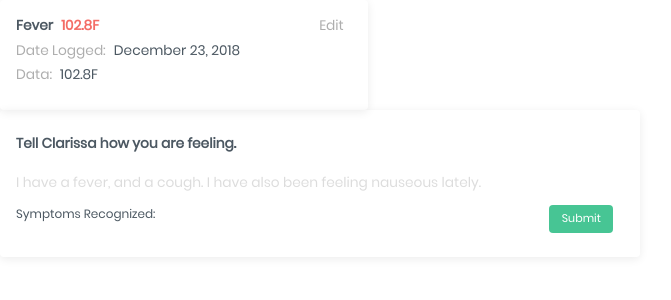
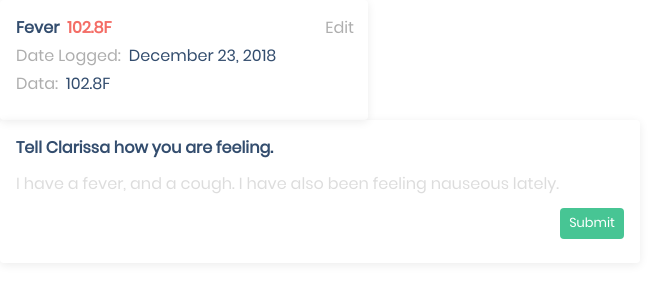
Before and after one commit to clarissa-ai/clarissa-web-frontend, a React (Create React App) app: page /preview in a window 1280 px wide. Shown: the top 300 px of the page, without its empty margins (0-671 px from the left). Built offline with nearby package versions, Linux system fonts and the light colour scheme; no server answers; a web font is replaced by a local one.

Commit message:
Reversed changes to MUI theme, converted all components to functional components, removed CSS styling, removed line break rule in ESLint

```diff
--- a/src/App.css
+++ b/src/App.css
@@ -49,10 +49,3 @@
     transform: rotate(360deg);
   }
 }
-
-.symptomCard {
-  width: '30em';
-  background: '#FFFFFF';
-  box-shadow: '0px 2px 10px rgba(0, 0, 0, 0.08)';
-  border-radius: '4px';
-}
--- a/src/App.jsx
+++ b/src/App.jsx
@@ -29,7 +29,7 @@ let theme = createMuiTheme({
             contrastText: contrastText,
         },
         info: {
-            main: '#2C3C56',
+            main: '#7064D0',
             contrastText: contrastText,
         },
         success: {
@@ -38,13 +38,12 @@ let theme = createMuiTheme({
         },
         background: '#F5F8FF',
         text: {
-            primary: '#AEAEAE',
-            secondary: '#4C5862',
+            primary: '#FEAD18',
+            secondary: '#47C594',
         },
     },
     typography: {
         fontFamily: 'Poppins',
-        fontSize: 12,
     },
 });
 theme = responsiveFontSizes(theme);
--- a/src/components/dashboard/SymptomCard.jsx
+++ b/src/components/dashboard/SymptomCard.jsx
@@ -1,18 +1,25 @@
 import React from 'react';
-import {Box, Card, Typography, Grid, CardContent} from '@material-ui/core';
+import {Box, Card, Typography, Grid, CardContent, useTheme, makeStyles} from '@material-ui/core';
 import {withStyles} from '@material-ui/core/styles';
 import PropTypes from 'prop-types';
 
-const styles = {
+const useStyles = makeStyles((theme) => ({
     symptomCard: {
         boxShadow: '0px 2px 10px rgba(0, 0, 0, 0.08)',
         width: '23em',
     },
-};
+    heading: {
+        color: '#334D6E',
+    },
+    cardLabel: {
+        color: '#AEAEAE',
+    },
+    content: {
+        color: '#334D6E',
+    },
+}));
 
-class SymptomCard extends React.Component {
-    constructor(props) {
-        super(props);
+const SymptomCard = (props) => {
     SymptomCard.propTypes = {
         symptom: PropTypes.string.isRequired,
         severity: PropTypes.string.isRequired,
@@ -21,27 +28,25 @@ class SymptomCard extends React.Component {
         year: PropTypes.string.isRequired,
         data: PropTypes.string.isRequired,
     };
-    }
-    render() {
-        const {classes} = this.props;
+    const theme = useTheme();
+    const classes = useStyles();
     return <Card className={classes.symptomCard}>
         <CardContent>
             <Grid container direction="row" spacing={1}>
-                    <Grid item xs={1.5}><Typography color='textSecondary'><Box fontWeight="fontWeightBold">{this.props.symptom}Fever</Box></Typography></Grid>
-                    <Grid item xs={9}><Typography color='error'><Box fontWeight="fontWeightBold">{this.props.severity}102.8F</Box></Typography></Grid>
-                    <Grid item xs={1}><Typography color='textPrimary'><Box fontWeight={500}>{this.props.severity}Edit</Box></Typography></Grid>
+                <Grid item xs={1.5}><Typography className={classes.heading}><Box fontWeight="fontWeightBold">{props.symptom}Fever</Box></Typography></Grid>
+                <Grid item xs={9}><Typography color='error'><Box fontWeight="fontWeightBold">{props.severity}102.8F</Box></Typography></Grid>
+                <Grid item xs={1}><Typography className={classes.cardLabel}><Box fontWeight={500}>Edit</Box></Typography></Grid>
             </Grid>
             <Grid container direction="row" spacing={1}>
-                    <Grid item><Typography>Date Logged: </Typography></Grid>
-                    <Grid item><Typography color='textSecondary'>{this.props.month} {this.props.day} {this.props.year} December 23, 2018</Typography></Grid>
+                <Grid item><Typography className={classes.cardLabel}>Date Logged: </Typography></Grid>
+                <Grid item><Typography className={classes.content}>{props.month} {props.day} {props.year} December 23, 2018</Typography></Grid>
             </Grid>
             <Grid container direction="row" spacing={1}>
-                    <Grid item><Typography color='textPrimary' className={classes.heading}>Data: {this.props.data} </Typography></Grid>
-                    <Grid item><Typography color='textSecondary'>102.8F</Typography></Grid>
+                <Grid item><Typography className={classes.cardLabel}>Data: {props.data} </Typography></Grid>
+                <Grid item><Typography className={classes.content}>102.8F</Typography></Grid>
             </Grid>
         </CardContent>
     </Card>;
 }
-}
 
-export default withStyles(styles)(SymptomCard);
+export default SymptomCard;
--- a/src/components/dashboard/SymptomLog.jsx
+++ b/src/components/dashboard/SymptomLog.jsx
@@ -1,43 +1,48 @@
 import React from 'react';
-import {Button, Box, Card, Typography, Grid, CardContent} from '@material-ui/core';
-import {withStyles} from '@material-ui/core/styles';
+import {Button, Box, Card, Typography, Grid, CardContent, makeStyles} from '@material-ui/core';
 import InputBase from '@material-ui/core/InputBase';
 
-const styles = {
+const useStyles = makeStyles((theme) => ({
     container: {
         boxShadow: '0px 2px 10px rgba(0, 0, 0, 0.08)',
         width: '40em',
     },
     textInput: {
         margin: '1em 0',
+        color: '#AEAEAE',
     },
     submitBtn: {
         backgroundColor: '#47C594',
         color: '#fff',
-        textTransform: "none",
+        textTransform: 'none',
     },
-};
+    heading: {
+        fontFamily: 'Poppins',
+        color: '#334D6E',
+        fontWeight: 'bold',
+    }
+}));
 
-class SymptomLog extends React.Component {
-    render() {
-        const {classes} = this.props;
-        return <div>
+const SymptomLog = (props) => {
+    const classes = useStyles();
+    return (<div>
         <Card className={classes.container}>
             <CardContent>
-                    <Typography color='textSecondary'><Box fontWeight="fontWeightBold" marginTop={1} marginBottom={1}>Tell Clarissa how you are feeling.</Box></Typography>
+                {/* Heading */}
+                <Typography className={classes.heading}>Tell Clarissa how you are feeling.</Typography>
+                {/* Symptom Input */}
                 <InputBase
-                        className={classes.input}
+                    className={classes.textInput}
                     placeholder="I have a fever, and a cough. I have also been feeling nauseous lately."
                     fullWidth
                     style={{margin: '0.5em 0'}}
                 />
-                    <Grid container spacing={4}>
-                        <Grid item xs={10}><Typography color='textSecondary' variant="subtitle2">Symptoms Recognized:</Typography></Grid>
+                <Grid container justify='flex-end'>
                     <Grid item><Button size='small' className={classes.submitBtn}>Submit</Button></Grid>
                 </Grid>
             </CardContent>
         </Card>
-        </div>;
-    }
-}
-export default withStyles(styles)(SymptomLog);
+    </div>
+    );
+};
+export default SymptomLog;
```
Also changed, not shown: .eslintrc.json. Lines whose indentation alone changed are shown as unchanged.
